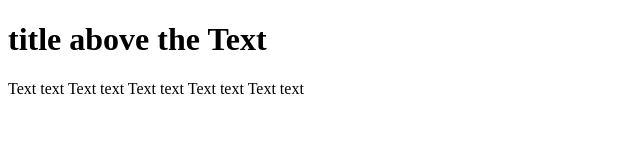
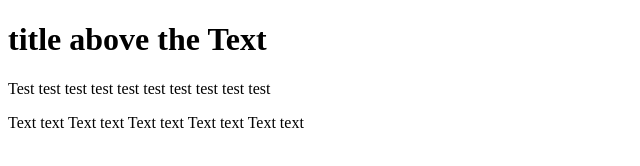
Before and after one commit to Githubdot-21/gittutor, a plain HTML site: page test.html in a window 1280 px wide. Shown: the whole page, without its empty margins (0-640 px from the left). Drawn offline with Linux system fonts and the light colour scheme.

Commit message:
test.html changed v.2

```diff
--- a/test.html
+++ b/test.html
@@ -5,6 +5,7 @@
     </head>
     <body>
         <h1>title above the Text</h1>
+        <p>Test test test test test test test test test test</p>
         <p>Text text Text text Text text Text text Text text</p>
     </body>
 </html>
```
